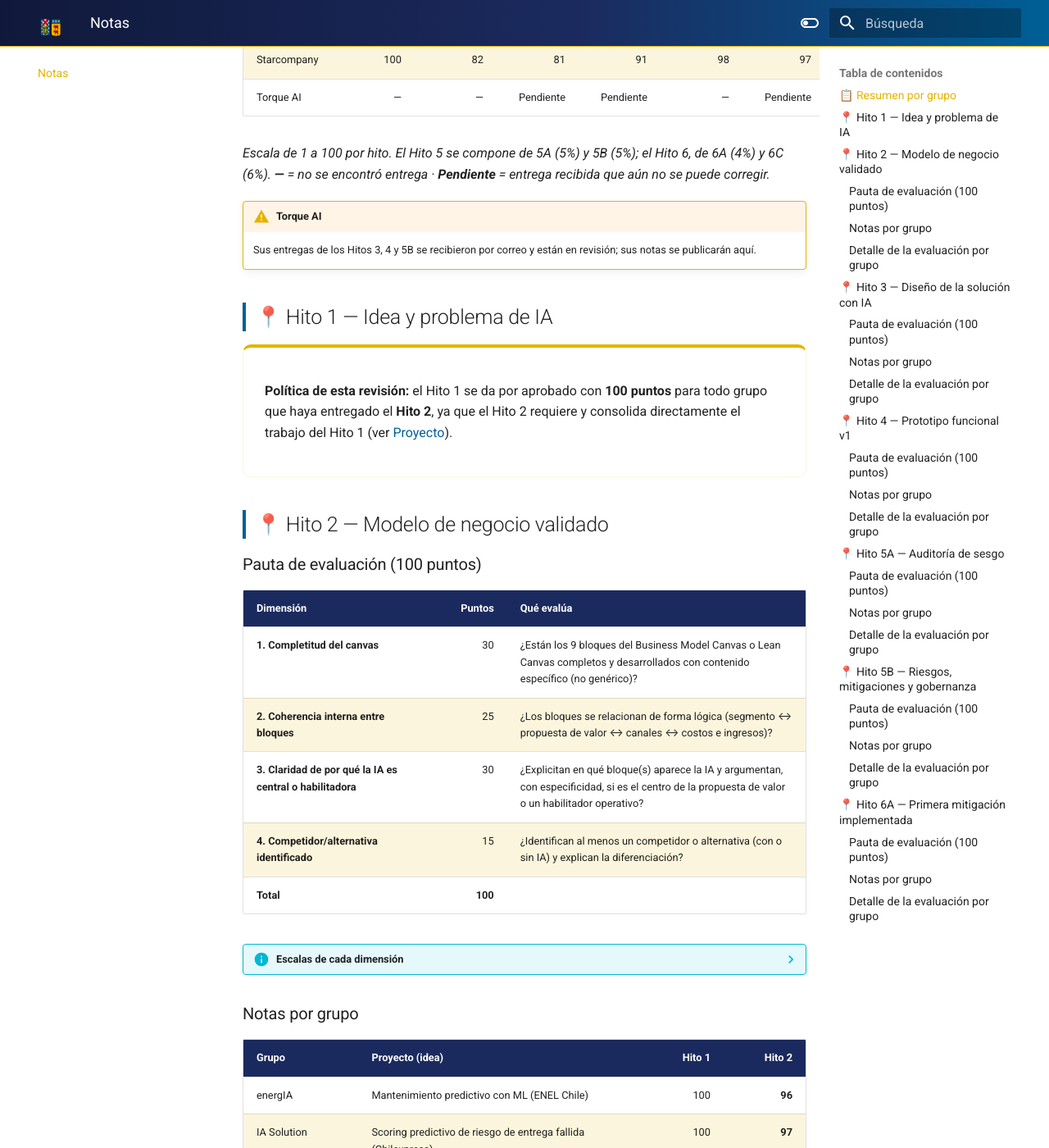
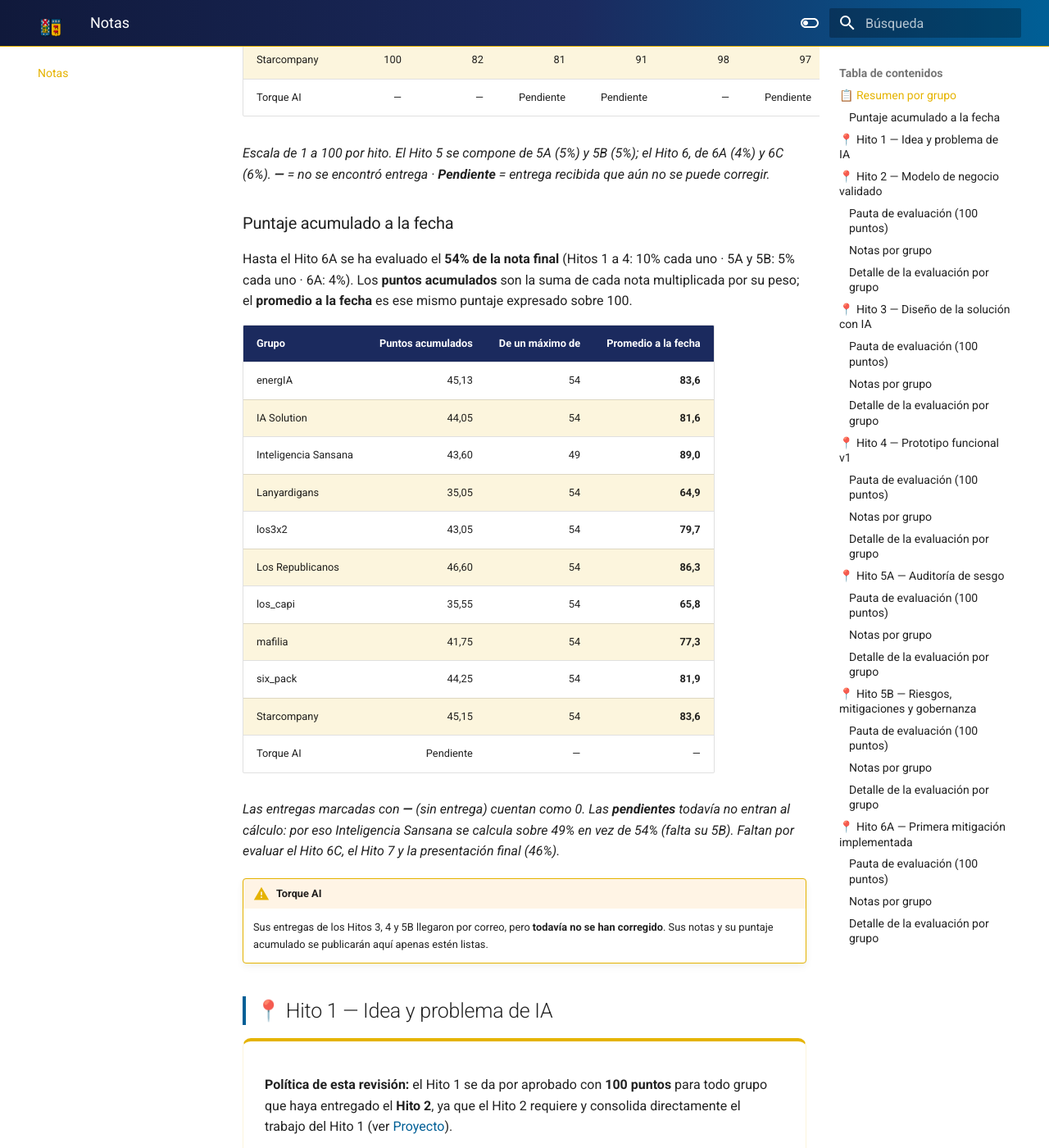
Before and after one commit to hizocar/ia-course-usm, an MkDocs documentation site: the page built from docs/notas.md, in a window 1280 px wide and 1400 px high, scrolled down 1244 px. Shown: the whole window at 82% size. Built offline with MkDocs 1.6.1 and Material for MkDocs 9.7.7, drawn with Linux system fonts in a browser that asks for light colours.

Commit message:
Add accumulated weighted score per group to the grades page
Sums each published grade times its weight (Hitos 1-4 at 10%, 5A and 5B at
5%, 6A at 4%: 54% of the final grade so far) and shows it as points and as
an average over 100. Missing submissions count as 0; pending ones are left
out of the denominator. Also rewords the Torque AI notice so it is clear
their submissions have not been graded yet.

Co-Authored-By: Claude Opus 5.5 (1M context) <noreply@anthropic.com>

```diff
--- a/docs/notas.md
+++ b/docs/notas.md
@@ -36,9 +36,33 @@ hito, 30% la presentación final).</p>
 *Escala de 1 a 100 por hito. El Hito 5 se compone de 5A (5%) y 5B (5%); el Hito 6, de 6A (4%) y 6C
 (6%). **—** = no se encontró entrega · **Pendiente** = entrega recibida que aún no se puede corregir.*
 
+### Puntaje acumulado a la fecha
+
+Hasta el Hito 6A se ha evaluado el **54% de la nota final** (Hitos 1 a 4: 10% cada uno · 5A y 5B: 5%
+cada uno · 6A: 4%). Los **puntos acumulados** son la suma de cada nota multiplicada por su peso; el
+**promedio a la fecha** es ese mismo puntaje expresado sobre 100.
+
+| Grupo | Puntos acumulados | De un máximo de | Promedio a la fecha |
+|---|---:|---:|---:|
+| energIA | 45,13 | 54 | **83,6** |
+| IA Solution | 44,05 | 54 | **81,6** |
+| Inteligencia Sansana | 43,60 | 49 | **89,0** |
+| Lanyardigans | 35,05 | 54 | **64,9** |
+| los3x2 | 43,05 | 54 | **79,7** |
+| Los Republicanos | 46,60 | 54 | **86,3** |
+| los_capi | 35,55 | 54 | **65,8** |
+| mafilia | 41,75 | 54 | **77,3** |
+| six_pack | 44,25 | 54 | **81,9** |
+| Starcompany | 45,15 | 54 | **83,6** |
+| Torque AI | Pendiente | — | — |
+
+*Las entregas marcadas con **—** (sin entrega) cuentan como 0. Las **pendientes** todavía no entran
+al cálculo: por eso Inteligencia Sansana se calcula sobre 49% en vez de 54% (falta su 5B). Faltan
+por evaluar el Hito 6C, el Hito 7 y la presentación final (46%).*
+
 !!! warning "Torque AI"
-    Sus entregas de los Hitos 3, 4 y 5B se recibieron por correo y están en revisión; sus notas se
-    publicarán aquí.
+    Sus entregas de los Hitos 3, 4 y 5B llegaron por correo, pero **todavía no se han corregido**.
+    Sus notas y su puntaje acumulado se publicarán aquí apenas estén listas.
 
 ## 📍 Hito 1 — Idea y problema de IA
 
```
